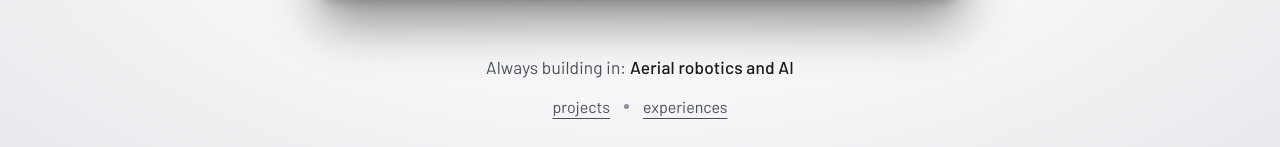
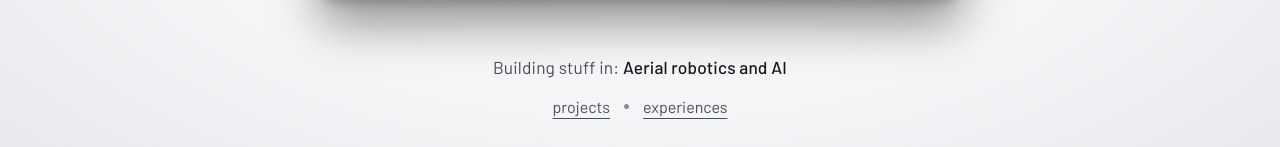
Before and after one commit to RohanKatreddy/portfolio, a Next.js app: page / in a window 1280 px wide. Shown: the part 451-598 px from the top of the page. Built offline with nearby package versions, Linux system fonts and the light colour scheme.

Commit message:
chore: updated home page text

```diff
--- a/app/page.tsx
+++ b/app/page.tsx
@@ -15,7 +15,7 @@ export default function HomePage() {
           <h1 className="sr-only">Rohan Katreddy</h1>
           <Tag variant="home" />
           <p className={styles.oneLiner}>
-            <span className={styles.muted}>Always building in:</span>{" "}
+            <span className={styles.muted}>Building stuff in:</span>{" "}
             <span className={styles.strong}>Aerial robotics and AI</span>
           </p>
           <PageNav variant="home" />
```
